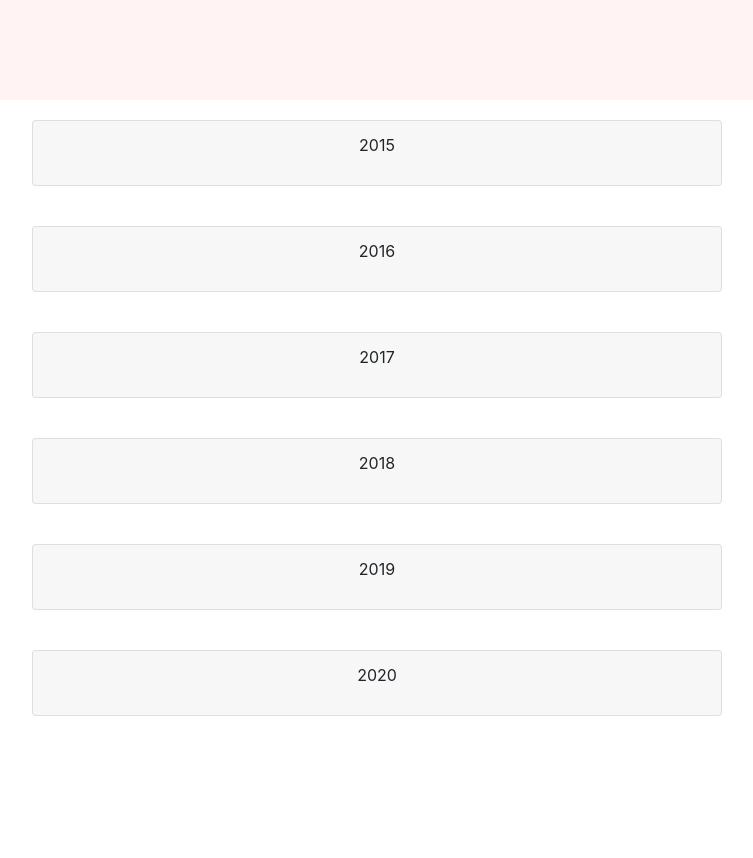
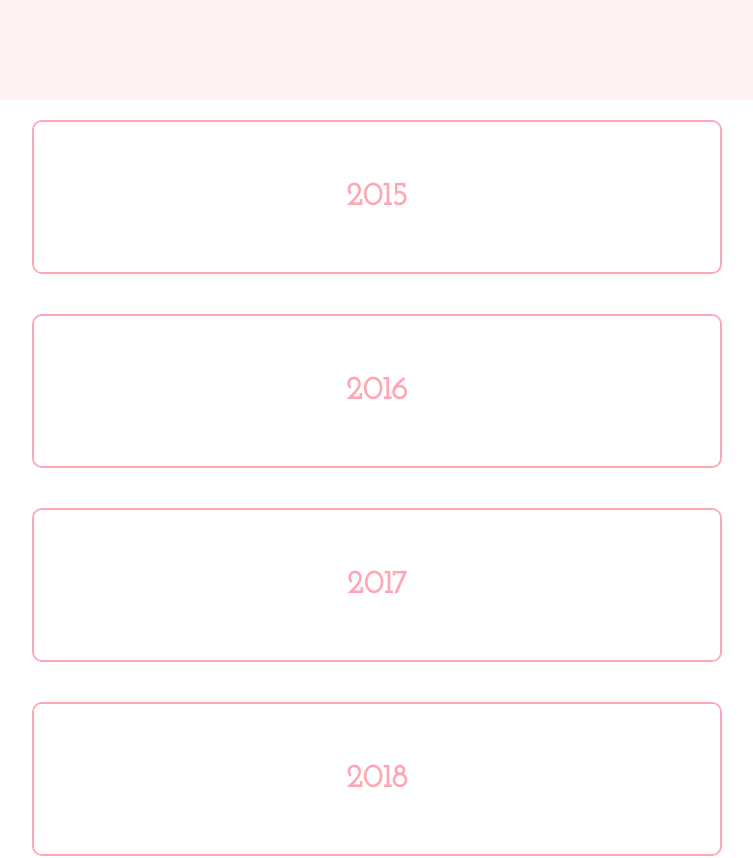
Before and after one commit to Sallykyki/love-is-in-the-air, a React (Create React App) app: page / in a window 1280 px wide. Shown: the part 700-1558 px from the top of the page, without its empty margins (263-1016 px from the left). Before the commit the page ends 1436 px from the top, so only its background shows below. Built offline with nearby package versions, Linux system fonts and the light colour scheme.

Commit message:
style: modify colors of memory card

```diff
--- a/src/components/MemoriesCard/MemoriesCard.tsx
+++ b/src/components/MemoriesCard/MemoriesCard.tsx
@@ -17,7 +17,11 @@ const MemoriesCard: React.FunctionComponent<IProps> = ({ year, memories }) => {
     <Accordion className="component-MemoriesCard">
       <Card>
         <Card.Header>
-          <Accordion.Toggle as="figure" eventKey="0">
+          <Accordion.Toggle
+            className="component-MemoriesCard__btn"
+            as="button"
+            eventKey="0"
+          >
             {year}
           </Accordion.Toggle>
         </Card.Header>
@@ -32,43 +36,5 @@ const MemoriesCard: React.FunctionComponent<IProps> = ({ year, memories }) => {
     </Accordion>
   );
 };
-// interface IProps {}
-
-// interface IState {
-//   eventKey: string;
-// }
-
-// class MemoriesCard extends React.Component<IProps, IState> {
-//   constructor(props: IProps) {
-//     super(props);
-//     this.state = { eventKey: "0" };
-//   }
-
-//   toggleCard = () => {
-//     this.setState({ eventKey: "0" });
-//   };
-//   render() {
-//     console.log(this.state.eventKey);
-//     return (
-//       <Accordion>
-//         <Card>
-//           <Card.Header>
-//             <Accordion.Toggle
-//               as={Button}
-//               variant="link"
-//               eventKey={"0"}
-//               // onClick={this.toggleCard}
-//             >
-//               Click me!
-//             </Accordion.Toggle>
-//           </Card.Header>
-//           <Accordion.Collapse eventKey={"0"}>
-//             <Card.Body>Hello! I'm the body</Card.Body>
-//           </Accordion.Collapse>
-//         </Card>
-//       </Accordion>
-//     );
-//   }
-// }
 
 export default MemoriesCard;
--- a/src/components/MemoriesCard/_memoriesCard.scss
+++ b/src/components/MemoriesCard/_memoriesCard.scss
@@ -1,6 +1,30 @@
 .component-MemoriesCard {
   margin: 20px;
   &__body {
-    background-color: #d7d1e5;
+    background-color: #ffd8da;
+  }
+  .card {
+    border: solid 2px #ffa6b4;
+    border-radius: 10px;
+    .collapsing {
+      -webkit-transition-duration: 0.5s;
+      transition-duration: 0.5s;
+    }
+  }
+  .card-header {
+    padding: 0;
+  }
+  &__btn {
+    width: 100%;
+    height: 150px;
+    background-color: #fff;
+    border: none;
+    font-size: 2rem;
+    font-family: "Josefin Slab", serif;
+    font-weight: 600;
+    color: #ffa6b4;
+    &:focus {
+      outline: 0;
+    }
   }
 }
```
